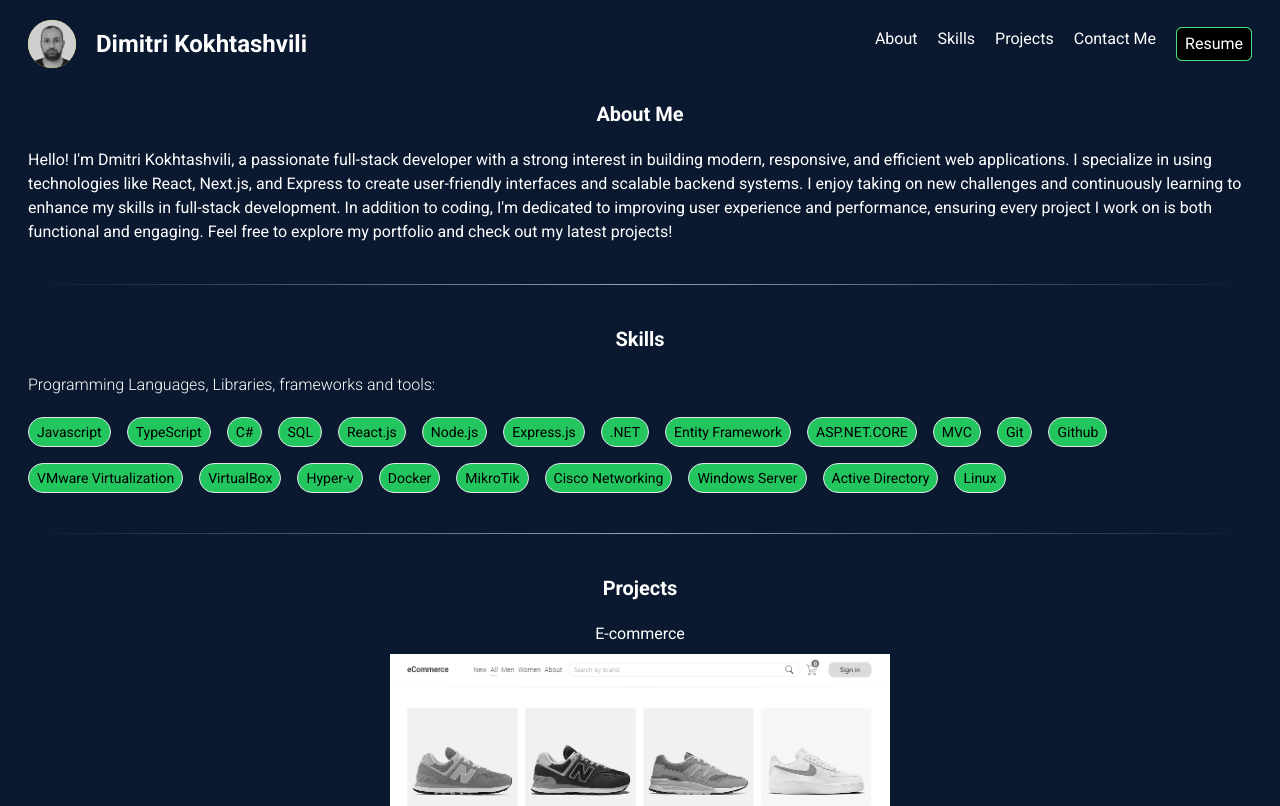
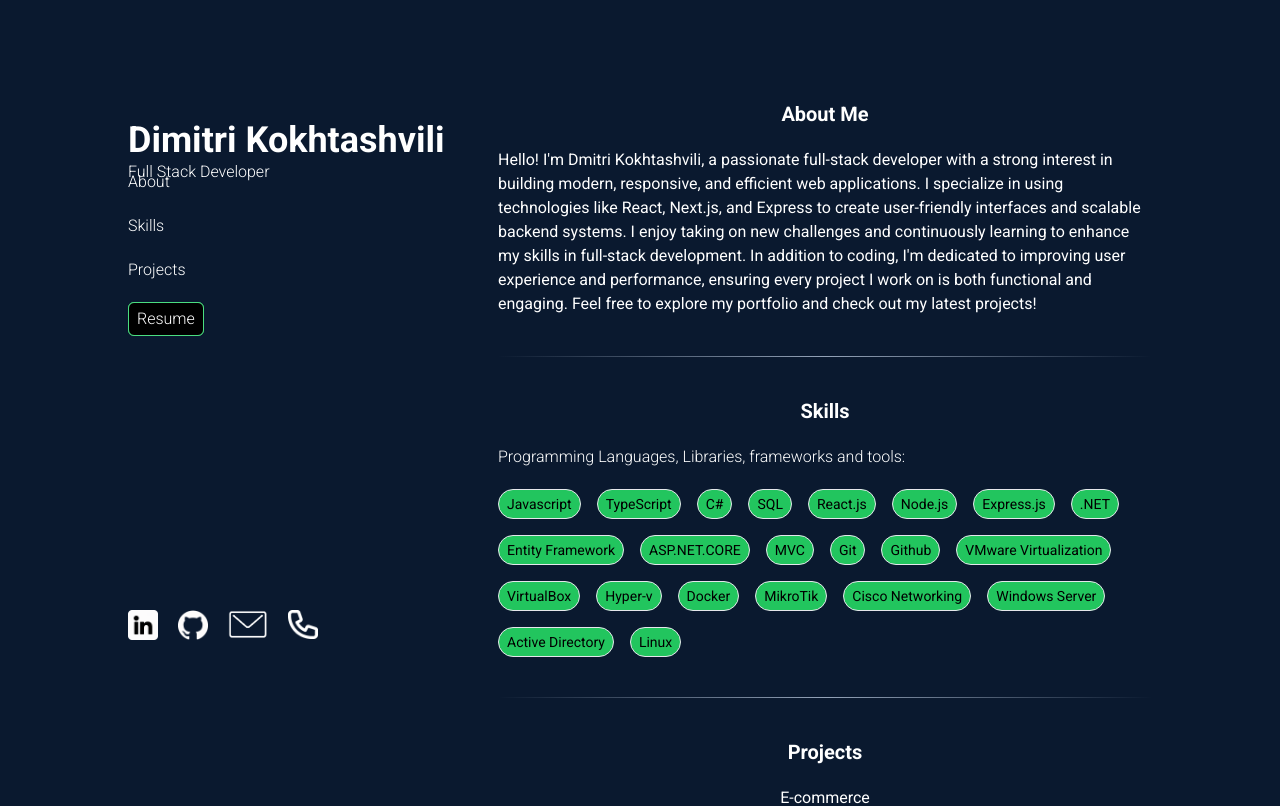
Before and after one commit to dlkokhta/My-Portfoglio, a Next.js app: page /home in a window 1280 px wide. Shown: the top 806 px of the page. Built offline with nearby package versions, Linux system fonts and the light colour scheme.

Commit message:
add Header2 component for laptop and desktop

```diff
--- a/src/app/components/Contact.tsx
+++ b/src/app/components/Contact.tsx
@@ -2,8 +2,10 @@ import Image from "next/image";
 const Contact = () => {
   return (
     <div>
-      <h1 className="text-center text-xl font-bold text-white ">Contact Me</h1>
-      <div className="mt-10 flex justify-between px-10 md:px-52">
+      <h1 className="text-center text-xl font-bold text-white lg:hidden">
+        Contact
+      </h1>
+      <div className="mt-10 flex justify-between px-10 md:px-40 lg:px-0 lg:gap-5">
         <a href="https://www.linkedin.com/in/dimitri-kokhtashvili-6a816a297/">
           <Image
             src="/linkedin.png"
@@ -44,9 +46,6 @@ const Contact = () => {
           </a>
         </div>
       </div>
-      <footer className="text-center text-white mt-14">
-        <p>© 2024 | Built with by Dimitri Kokhtashvili.</p>
-      </footer>
     </div>
   );
 };
--- a/src/app/components/Header.tsx
+++ b/src/app/components/Header.tsx
@@ -13,17 +13,17 @@ const Header = () => {
         isScrollingDown ? "-translate-y-full" : "translate-y-0"
       }`}
     >
-      <div className=" flex justify-between items-center px-7 py-5 w-full bg-[#0a192f] text-white z-50">
+      <div className=" flex justify-between items-center px-7 py-5 w-full bg-[#0a192f] text-white z-50 xl:px-32">
         <div className="flex items-center gap-5">
           <div className="rounded-full overflow-hidden w-12 h-12 bg-yellow-300">
             <Image src="/myPhoto.png" alt="My Photo" width={500} height={500} />
           </div>
-          <h1 className="font-bold text-2xl ">Dimitri Kokhtashvili</h1>
+          <h1 className="font-bold text-2xl">Dimitri Kokhtashvili</h1>
         </div>
         <div className="md:hidden ">
           <HamburgerMenu />
         </div>
-        <div className=" hidden flex:none md:flex flex-row gap-5 ">
+        <div className=" hidden flex:none md:flex flex-row gap-5 items-center">
           <Menu />
         </div>
       </div>
--- /dev/null
+++ b/src/app/components/Header2.tsx
@@ -0,0 +1,21 @@
+import Menu from "./Menu";
+import Contact from "./Contact";
+
+const Header2 = () => {
+  return (
+    <div className="text-white hidden lg:block font-light">
+      <div className="fixed mt-[100px] ">
+        <h1 className="text-4xl font-extrabold">Dimitri Kokhtashvili</h1>
+        <h2>Full Stack Developer</h2>
+      </div>
+      <div className="fixed flex flex-col gap-5 mt-[150px] ">
+        <Menu />
+      </div>
+      <div className="fixed flex flex-col gap-5 mt-[550px] text-[14px]">
+        <Contact />
+      </div>
+    </div>
+  );
+};
+
+export default Header2;
--- a/src/app/components/Menu.tsx
+++ b/src/app/components/Menu.tsx
@@ -20,7 +20,7 @@ const Menu = ({}) => {
         to="contact"
         smooth={true}
         duration={500}
-        className="cursor-pointer"
+        className="cursor-pointer lg:hidden"
       >
         <h1>Contact Me</h1>
       </Link>
--- a/src/app/components/Skills.tsx
+++ b/src/app/components/Skills.tsx
@@ -3,15 +3,11 @@ import SkillsDetails from "../components/SkillsDetails";
 const Skills = () => {
   return (
     <>
-      <section className=" mt-10 text-white ">
+      <div className=" mt-10 text-white">
         <h1 className="text-center text-xl font-bold">Skills</h1>
-        <div>
-          <div className="flex flex-wrap gap-3"></div>
-
-          <h4 className="mt-5 mb-5 font-light">
+        <h4 className="mt-5 mb-5 font-light break-words block">
           Programming Languages, Libraries, frameworks and tools:
         </h4>
-
         <div className="flex flex-wrap gap-4 text-black">
           <SkillsDetails name="Javascript" />
           <SkillsDetails name="TypeScript" />
@@ -37,8 +33,7 @@ const Skills = () => {
           <SkillsDetails name="Linux" />
         </div>
       </div>
-      </section>
-      <div className="to-transparen h-[1px] bg-gradient-to-r from-transparent via-slate-400  mt-10"></div>
+      <div className="to-transparen h-[1px] bg-gradient-to-r from-transparent via-slate-400 mt-10"></div>
     </>
   );
 };
--- a/src/app/globals.css
+++ b/src/app/globals.css
@@ -3,13 +3,14 @@
 @tailwind utilities;
 
 
-* {
+/* * {
     @apply m-0 p-0 box-border;
   }
-
+   */
   body {
+    overflow-x: hidden;
     width: 100vw;
-    max-height: 100vh;
+    min-height: 100vh;
     background-color: #0a192f;
 
 
--- a/src/app/home/page.tsx
+++ b/src/app/home/page.tsx
@@ -3,21 +3,28 @@ import About from "../components/About";
 import Skills from "../components/Skills";
 import Projects from "../components/Projects";
 import Contact from "../components/Contact";
+import Header2 from "../components/Header2";
 
 const HomePage = () => {
   return (
-    <main className="px-7 pt-5 pb-20">
-      <div id="about" className="section">
+    <main className="px-7 pt-5 pb-20 md:px-20 w-full flex flex-row gap-[370px] lg:px-32">
+      <div>
+        <Header2 />
+      </div>
+      <div>
+        <div id="about" className="section ">
           <About />
         </div>
-      <div id="skills" className="section">
+        <div id="skills" className="section ">
           <Skills />
         </div>
+
         <div id="projects" className="section">
           <Projects />
         </div>
-      <div id="contact" className="section">
+        <div id="contact" className="section lg:hidden">
           <Contact />
+        </div>
       </div>
     </main>
   );
--- a/src/app/layout.tsx
+++ b/src/app/layout.tsx
@@ -21,7 +21,9 @@ export default function RootLayout({
   return (
     <html lang="en">
       <body className={roboto.className}>
-        <Header />
+        <div className="lg:hidden">
+          <Header />
+        </div>
         {children}
       </body>
     </html>
--- a/src/app/page.tsx
+++ b/src/app/page.tsx
@@ -35,7 +35,7 @@ export default function Home() {
           content="https://my-portfoglio.vercel.app/myPhoto.png"
         />
       </Head>
-      <main className="">
+      <main className="w-full ">
         <HomePage />
       </main>
     </>
```
Lines whose indentation alone changed are shown as unchanged.
